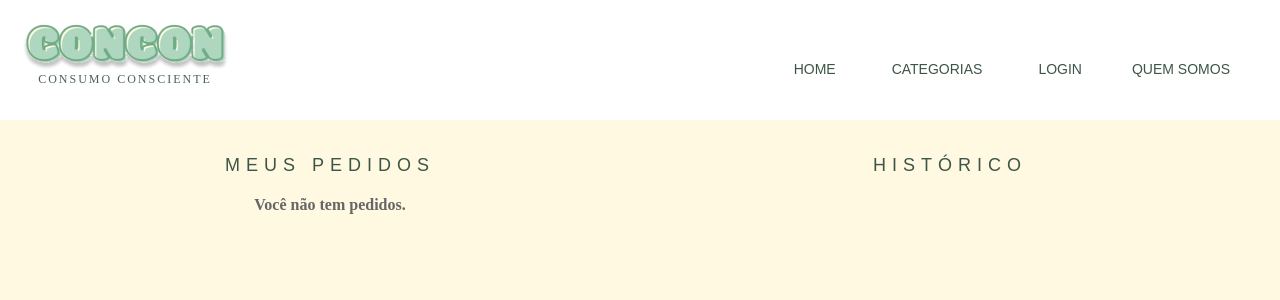
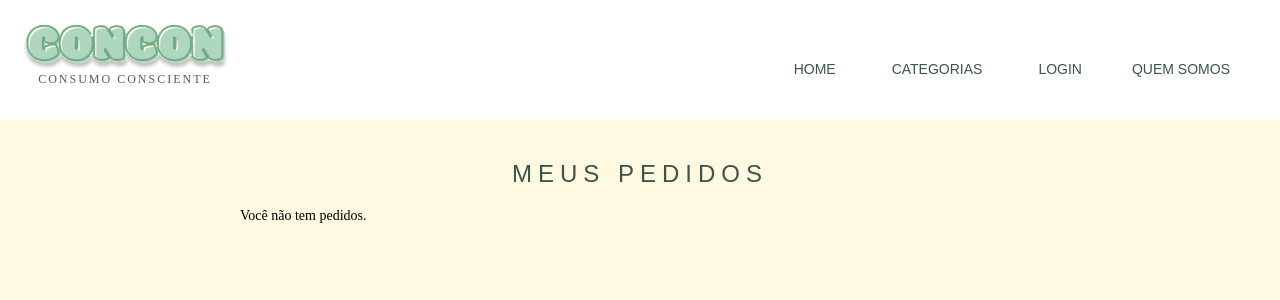
Before and after one commit to aziul89/frontendPI3, a React (Create React App) app in the folder projetodepi/: page /Pedidos in a window 1280 px wide. Shown: the top 300 px of the page. Built offline with nearby package versions, Linux system fonts and the light colour scheme.

Commit message:
atualização pedidos e pag produtos

```diff
--- a/projetodepi/src/App.css
+++ b/projetodepi/src/App.css
@@ -40,6 +40,7 @@
   }
 }
 
+/* css do carrinho */
 .cart {
   padding: 20px;
   margin-top: 10px;
@@ -95,3 +96,59 @@
 .empty-cart {
   font-size: 16px;
 }
+
+/* css dos pedidos */
+
+.pedidos {
+  padding: 20px;
+  max-width: 800px;
+  margin: 0 auto;
+  text-align: left;
+}
+
+.pedidos h2 {
+  text-align: center;
+  font-weight: 300;
+  color: #3D5547;
+  letter-spacing: 6px;
+  margin-bottom: 20px;
+}
+
+.pedidos p {
+  font-size: 14px;
+  margin-bottom: 10px;
+}
+
+.pedidos ul {
+  list-style: none;
+  padding: 0;
+}
+
+.pedidos li {
+  border-bottom: 1px solid #ddd;
+  padding: 10px 0;
+}
+
+.pedidos .pedido-item {
+  display: flex;
+  align-items: flex-start;
+  margin-bottom: 10px;
+}
+
+.pedidos .pedido-item img {
+  width: 50px;
+  height: 50px;
+  object-fit: cover;
+  margin-right: 10px;
+}
+
+.pedidos .pedido-info {
+  display: flex;
+  flex-direction: column;
+}
+
+.pedidos .info {
+  font-size: 12px;
+  color: #555;
+  margin-top: 5px;
+}
--- /dev/null
+++ b/projetodepi/src/FavoritesContext.js
@@ -0,0 +1,34 @@
+import React, { createContext, useContext, useState } from 'react';
+
+const FavoritesContext = createContext();
+
+export const useFavorites = () => useContext(FavoritesContext);
+
+export const FavoritesProvider = ({ children }) => {
+  const [favorites, setFavorites] = useState(() => {
+    const storedFavorites = localStorage.getItem('favorites');
+    return storedFavorites ? JSON.parse(storedFavorites) : [];
+  });
+
+  const addToFavorites = (product) => {
+    setFavorites((prevFavorites) => {
+      const newFavorites = [...prevFavorites, product];
+      localStorage.setItem('favorites', JSON.stringify(newFavorites));
+      return newFavorites;
+    });
+  };
+
+  const removeFromFavorites = (product) => {
+    setFavorites((prevFavorites) => {
+      const newFavorites = prevFavorites.filter(fav => fav.id !== product.id);
+      localStorage.setItem('favorites', JSON.stringify(newFavorites));
+      return newFavorites;
+    });
+  };
+
+  return (
+    <FavoritesContext.Provider value={{ favorites, addToFavorites, removeFromFavorites }}>
+      {children}
+    </FavoritesContext.Provider>
+  );
+};
--- a/projetodepi/src/FavoritosContext.js
+++ /dev/null
@@ -1,34 +0,0 @@
-import React, { createContext, useContext, useState } from 'react';
-
-
-const FavoritosContext = createContext();
-
-export const useFavoritos = () => {
-  return useContext(FavoritosContext);
-};
-
-export const FavoritosProvider = ({ children }) => {
-  const [favoritos, setFavoritos] = useState([]);
-
-  const addToFavoritos = (item) => {
-    setFavoritos((prevFavoritos) => [...prevFavoritos, item]);
-  };
-
-  const removeFromFavoritos = (item) => {
-    setFavoritos((prevFavoritos) =>
-      prevFavoritos.filter((favorito) => favorito.id !== item.id)
-    );
-  };
-
-  const clearFavoritos = () => {
-    setFavoritos([]);
-  };
-
-  return (
-    <FavoritosContext.Provider
-      value={{ favoritos, addToFavoritos, removeFromFavoritos, clearFavoritos }}
-    >
-      {children}
-    </FavoritosContext.Provider>
-  );
-};
--- a/projetodepi/src/OrdersContext.js
+++ b/projetodepi/src/OrdersContext.js
@@ -1,20 +1,27 @@
-import React, { createContext, useContext, useState } from 'react';
+import React, { createContext, useContext, useState, useEffect } from 'react';
 
-export const OrdersContext = createContext();
+const OrdersContext = createContext();
 
 export const useOrders = () => {
   return useContext(OrdersContext);
 };
 
 export const OrdersProvider = ({ children }) => {
-  const [pedidos, setPedidos] = useState([]);
+  const [orders, setOrders] = useState(() => {
+    const savedOrders = localStorage.getItem('orders');
+    return savedOrders ? JSON.parse(savedOrders) : [];
+  });
 
-  const adicionarPedido = (pedido) => {
-    setPedidos([...pedidos, pedido]);
+  useEffect(() => {
+    localStorage.setItem('orders', JSON.stringify(orders));
+  }, [orders]);
+
+  const addOrder = (order) => {
+    setOrders((prevOrders) => [...prevOrders, order]);
   };
 
   return (
-    <OrdersContext.Provider value={{ pedidos, adicionarPedido }}>
+    <OrdersContext.Provider value={{ orders, addOrder }}>
       {children}
     </OrdersContext.Provider>
   );
--- a/projetodepi/src/components/pages/categoria/ProductDetail.css
+++ b/projetodepi/src/components/pages/categoria/ProductDetail.css
@@ -1,4 +1,3 @@
-
 .product-detail {
   display: flex;
   flex-direction: column;
@@ -28,7 +27,13 @@
   margin-bottom: 20px;
 }
 
-  .buy-button {
+.button-group {
+  display: flex;
+  gap: 10px;
+  align-self: center;
+}
+
+.buy-button, .favorite-button {
   padding: 10px 20px;
   font-size: 14px;
   color: #fff;
@@ -36,11 +41,9 @@
   border: none;
   border-radius: 5px;
   cursor: pointer;
-    align-self: center;
-
 }
 
-  .buy-button:hover {
+.buy-button:hover, .favorite-button:hover {
   background-color: #88b297;
 }
 
@@ -53,12 +56,14 @@
 
 .product-about h3 {
   font-size: 20px;
+  color: #333;
   margin-bottom: 10px;
+  font-weight: 600;
 }
 
 .product-about p {
   font-size: 16px;
-    color: #555;
+  color: #333;
 }
 
 .product-comentary {
@@ -67,3 +72,13 @@
   text-align: left;
   margin-top: 20px;
 }
+
+.product-comentary h3 {
+  color: #333;
+  font-size: 20px;
+  font-weight: 600;
+}
+
+.product-comentary p {
+  font-size: 16px;
+}
--- a/projetodepi/src/components/pages/myaccount/carrinho.js
+++ b/projetodepi/src/components/pages/myaccount/carrinho.js
@@ -1,13 +1,21 @@
 import React from 'react';
 import { useCart } from '../../../CartContext';
-// import from app.css
+import { useOrders } from '../../../OrdersContext';
+import Swal from 'sweetalert2';
+
 
 function Carrinho() {
   const { cart, removeFromCart, clearCart } = useCart();
+  const { addOrder } = useOrders();
 
   const handleFinalizarCompra = () => {
     // Lógica para processar a compra
-    alert('Compra finalizada com sucesso!');
+    Swal.fire({
+      title: 'Compra finalizada com sucesso :)',
+      icon: 'success',
+      confirmButtonText: 'OK'
+    });
+    addOrder({ items: cart, date: new Date().toLocaleString() });
     clearCart();
   };
 
--- a/projetodepi/src/components/pages/myaccount/favoritos.css
+++ b/projetodepi/src/components/pages/myaccount/favoritos.css
@@ -4,19 +4,17 @@
   }
 
   .favoritos-title {
-    font-size: 18px;
-    font-weight: 200;
+    font-size: 20px;
+    font-weight: 300;
     color: #3D5547;
     letter-spacing: 6px;
-    margin-bottom: 20px;
+    margin-bottom: 80px;
   }
-
-
 
   .empty-favoritos {
     text-align: center;
-    color: #666;
-    font-size: 18px;
+    color: #000;
+    font-size: 16px;
   }
 
   .grid-container {
--- a/projetodepi/src/components/pages/myaccount/favoritos.js
+++ b/projetodepi/src/components/pages/myaccount/favoritos.js
@@ -1,21 +1,21 @@
 import React from 'react';
-import { useFavoritos } from '../../../FavoritosContext';
+import { useFavorites } from '../../../FavoritesContext';
 import './favoritos.css';
 
 const Favoritos = () => {
-  const { favoritos, removeFromFavoritos } = useFavoritos();
+  const { favorites, removeFromFavorites } = useFavorites();
 
   return (
     <div className="favoritos-container">
-      <h1 className="favoritos-title">FAVORITOS</h1>
-      {favoritos.length === 0 ? (
+      <h1 className="favoritos-title">MEUS FAVORITOS</h1>
+      {favorites.length === 0 ? (
         <p className='empty-favoritos'>Seu favoritos está vazio.</p>
       ) : (
         <div className="grid-container">
-          {favoritos.map((item, index) => (
+          {favorites.map((item, index) => (
             <div key={index} className="grid-item">
               <img src={item.image} alt={item.name} />
-              <div className="heart-icon" onClick={() => removeFromFavoritos(item)}>♥</div>
+              <div className="heart-icon" onClick={() => removeFromFavorites(item)}>♥</div>
               <div className="item-info">
                 <h3>{item.name}</h3>
                 <p>{item.price}</p>
--- a/projetodepi/src/components/pages/myaccount/pedidos.css
+++ b/projetodepi/src/components/pages/myaccount/pedidos.css
@@ -1,41 +1,45 @@
-.container {
-    display: flex;
-    justify-content: space-between;
+.pedidos {
   padding: 20px;
-    background-color: #FFF9E2;
-    height: 100vh;
+  max-width: 800px;
+  margin: 0 auto;
+  text-align: left;
 }
 
-  .meus-pedidos, .historico {
-    flex: 1;
-    margin: 0 10px;
-  }
-
-  h2 {
-    font-size: 18px;
-    font-weight: 200;
+.pedidos h2 {
+  font-weight: 300;
   color: #3D5547;
   letter-spacing: 6px;
   margin-bottom: 20px;
 }
 
- h3 {
-    font-family: 'Times New Roman', Times, serif;
-    text-align: center;
-    color: #666;
-    font-size: 16px;
-
+.pedidos p {
+  font-size: 14px;
+  margin-bottom: 10px;
 }
 
-  .pedido {
+.pedidos ul {
+  list-style: none;
+  padding: 0;
+}
+
+.pedidos li {
+  border-bottom: 1px solid #ddd;
+  padding: 10px 0;
   display: flex;
   align-items: center;
-    margin: 10px 0;
 }
 
-  .pedido-image {
+.pedidos li img {
   width: 50px;
   height: 50px;
-    background-color: #ccc;
+  object-fit: cover;
   margin-right: 10px;
 }
+
+.pedidos .pedido-info {
+  flex: 1;
+}
+
+.pedidos .pedido-info p {
+  margin: 0;
+}
--- a/projetodepi/src/components/pages/myaccount/pedidos.js
+++ b/projetodepi/src/components/pages/myaccount/pedidos.js
@@ -1,31 +1,36 @@
-import React, { useContext } from 'react';
-import { OrdersContext } from '../../../OrdersContext'; // Importando OrdersContext
-import './pedidos.css';
+import React from 'react';
+import { useOrders } from '../../../OrdersContext';
+// import './pedidos.css';
 
-const Pedidos = () => {
-  const { pedidos } = useContext(OrdersContext); // Utilizando OrdersContext
+function Pedidos() {
+  const { orders } = useOrders();
 
   return (
-    <div className="container">
-      <div className="meus-pedidos">
-        <h2>MEUS PEDIDOS</h2>
-        {pedidos.length > 0 ? (
-          pedidos.map((pedido, index) => (
-            <div key={index} className="pedido">
-              <div className="pedido-image"></div>
-              <p>{pedido}</p>
-            </div>
-          ))
-        ) : (
-          <h3>Você não tem pedidos.</h3>
-        )}
-      </div>
-      <div className="historico">
-        <h2>HISTÓRICO</h2>
-        {/* Histórico com efeito de deslizar */}
-      </div>
+    <div className='pedidos'>
+      <h2>MEUS PEDIDOS</h2>
+      {orders.length === 0 ? (
+        <p>Você não tem pedidos.</p>
+      ) : (
+        <ul>
+          {orders.map((pedido, index) => (
+            <li key={index}>
+              <p className='info'>Pedido realizado em: {pedido.date}</p>
+              <ul>
+                {pedido.items.map((item, idx) => (
+                  <li key={idx} className='pedido-item'>
+                    <img src={item.image} alt={item.name} />
+                    <div className='pedido-info'>
+                      <p>{item.name} - {item.price}</p>
+                    </div>
+                  </li>
+                ))}
+              </ul>
+            </li>
+          ))}
+        </ul>
+      )}
     </div>
   );
-};
+}
 
 export default Pedidos;
```
Also changed, not shown: projetodepi/src/App.js (+5 -4 lines), projetodepi/src/components/pages/categoria/ProductDetail.js (+24 -1 lines). Lines whose indentation alone changed are shown as unchanged.
